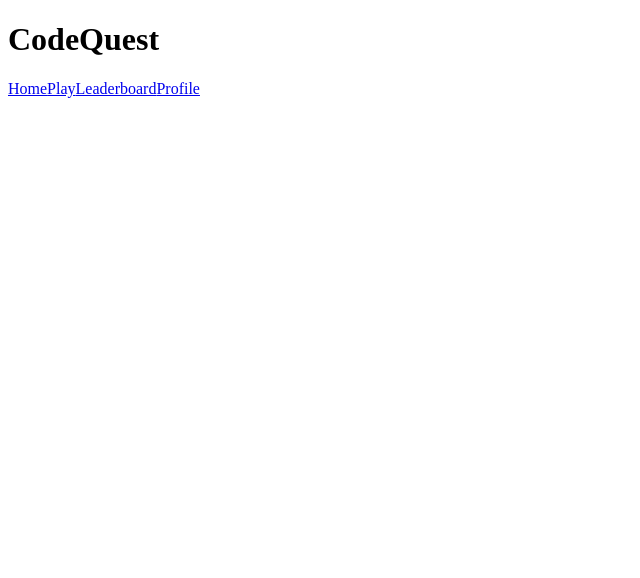
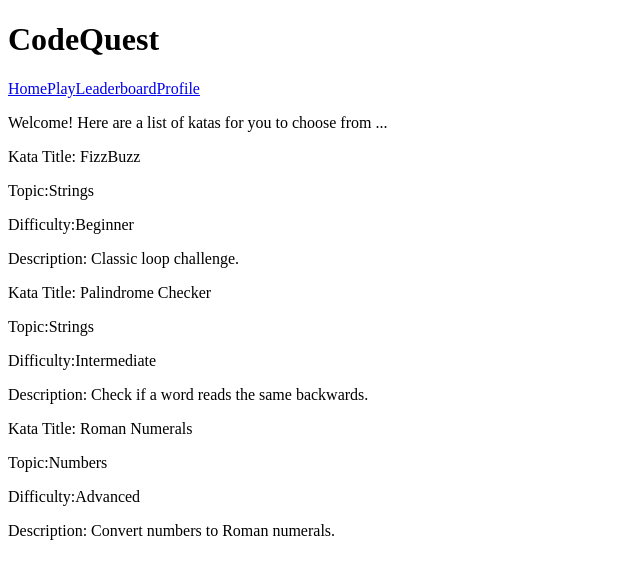
Before and after one commit to will-barnett99/code-game-frontend, a React (Vite) app: page /kata-gallery in a window 1280 px wide. Shown: the top 578 px of the page, without its empty margins (0-640 px from the left). Built offline with nearby package versions, Linux system fonts and the light colour scheme.

Commit message:
Created KataGallery and KataCard Component

```diff
--- a/src/App.jsx
+++ b/src/App.jsx
@@ -3,6 +3,7 @@ import Landing from "./components/Landing";
 import Header from "./components/Header";
 import Authentication from "./components/Authentication";
 import Kata from "./components/Kata";
+import KataGallery from "./components/KataGallery";
 
 function App() {
   return (
@@ -12,6 +13,7 @@ function App() {
         <Route path="/" element={<Landing />} />
         <Route path="/authentication" element={<Authentication />} />
         <Route path="/kata" element={<Kata />} />
+        <Route path="/kata-gallery" element={<KataGallery />} />
       </Routes>
     </>
   );
--- /dev/null
+++ b/src/components/KataCard.jsx
@@ -0,0 +1,11 @@
+function KataCard({ title, topic, difficulty, description }) {
+  return (
+    <section>
+      <p>Kata Title: {title}</p>
+      <p>Topic:{topic}</p>
+      <p>Difficulty:{difficulty}</p>
+      <p>Description: {description}</p>
+    </section>
+  );
+}
+export default KataCard;
--- /dev/null
+++ b/src/components/KataGallery.jsx
@@ -0,0 +1,29 @@
+import KataCard from "./KataCard";
+
+function KataGallery() {
+  const katas = [
+    { id: 1, title: "FizzBuzz", topic:"Strings", difficulty: "Beginner" , description: "Classic loop challenge."},
+    { id: 2, title: "Palindrome Checker", topic:"Strings", difficulty: "Intermediate", description: "Check if a word reads the same backwards."},
+    { id: 3, title: "Roman Numerals", topic:"Numbers", difficulty: "Advanced", description: "Convert numbers to Roman numerals."},
+  ];
+
+
+
+  return (
+    <>
+      <p> Welcome! Here are a list of katas for you to choose from ...</p>
+      {katas.map((kata) => (
+        <KataCard
+          key={kata.id}
+          title={kata.title}
+          topic={kata.topic}
+          difficulty={kata.difficulty}
+          description={kata.description}
+
+        />
+      ))}
+    </>
+  );
+}
+
+export default KataGallery
```
